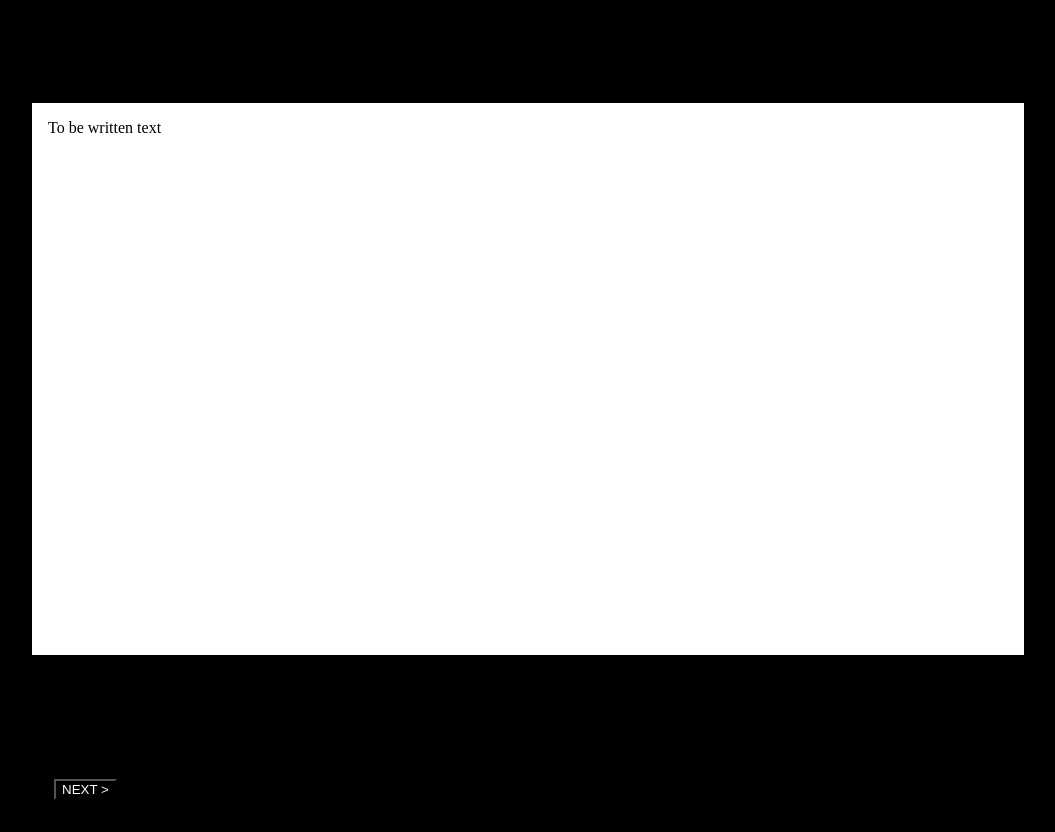
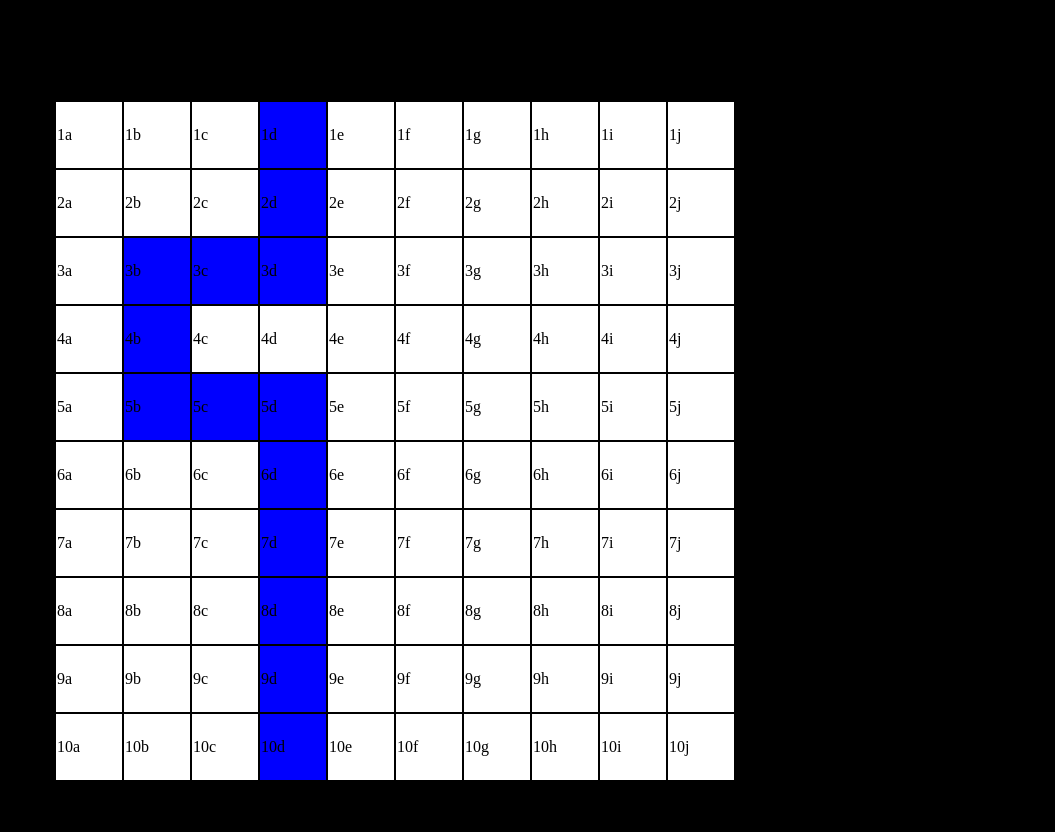
Before and after one commit to testler/CyberDefense, a plain HTML site: page index.html in a window 1280 px wide. Shown: the whole page, without its empty margins (112-1167 px from the left). Before the commit the page ends 800 px from the top, so only its background shows below. Drawn offline with Linux system fonts and the light colour scheme.

Commit message:
level 1 can generate

```diff
--- a/script.js
+++ b/script.js
@@ -16,8 +16,108 @@ class GameSesion{
         this.quadrantArray = [];
         this.gridSize = 10;
         }
+    getAdjacentTile(tileIndex, direction){
+        //return either the tile location if given both variables
+        //or returns all directions of a tile if just given first variable, will include space you came from
+        //
+        let rowIndex = "";
+        let columnIndex = "";
+        try{
+        if(tileIndex.length === 3){
+        rowIndex = tileIndex.slice(0,2) -1;
+        columnIndex = (tileIndex.charAt(3)).charCodeAt(0) - 97;
+        }else{
+        rowIndex = tileIndex.charAt(0) -1;
+        columnIndex = (tileIndex.charAt(1)).charCodeAt(0) - 97;
+        }
+        switch (direction) {
+            case "up":
+                if(rowIndex == 0) throw "No tile there";
+                return ((rowIndex) + tileIndex.charAt(1));
+                break;
+            case "down":
+                if(rowIndex == this.quadrantArray.length-1) throw "No tile there";
+                return ((rowIndex+2) + tileIndex.charAt(1));
+                break;
+            case "left":
+                if(columnIndex == 0) throw "No tile there";
+                return (tileIndex.charAt(0) + String.fromCharCode(columnIndex+96));
+                break;
+            case "right":
+                if(columnIndex == this.quadrantArray[rowIndex].length-1) throw "No tile there";
+                return (tileIndex.charAt(0) + String.fromCharCode(columnIndex+98));
+                break;
+
+            default:
+            let arrOfPossibleTiles = [];
+            if (rowIndex != 0) {//up
+                arrOfPossibleTiles.push("up");
+            }
+            if (rowIndex != this.quadrantArray.length-1) {//down
+                arrOfPossibleTiles.push("down");
+            }
+            if (columnIndex != 0) { //left
+                arrOfPossibleTiles.push("left");
+            }
+            if (columnIndex != this.quadrantArray[rowIndex].length-1) {//right
+                arrOfPossibleTiles.push("right");
+            }
+            return arrOfPossibleTiles;
+            //code that excutes without variables
+                break;
+        }//code that excutes with variables
+        }catch(err){
+            console.log(err);
+
+        }
+
+    }
     generateLevel(level){
+            //minium of 8x8 grid
+        let startTile = "";
+        let moves = [];
+        let lastTile = "";
+        let nextTile = ""
+        switch (level) {
+            case 1:
+                startTile = "1d"
+                moves = ["down", "down", "left", "left", "down", "down", "right", "right", "down", "down", "down"]
 
+                break;
+            case 2:
+
+                break;
+
+            case 3:
+
+                break;
+
+            case 4:
+
+                break;
+
+            case 5:
+
+                break;
+
+            default:
+                break;
+        }
+        document.getElementById(startTile).classList.add("path");
+        lastTile = startTile;
+        moves.forEach(move => {
+            nextTile = this.getAdjacentTile(lastTile, move);
+            document.getElementById(nextTile).classList.add("path");
+            lastTile = nextTile;
+        })
+        while(this.getAdjacentTile(lastTile).includes("down")) {
+            console.log(this.getAdjacentTile(lastTile).includes("down"));
+            nextTile = this.getAdjacentTile(lastTile, "down");
+            console.log(nextTile);
+            document.getElementById(nextTile).classList.add("path");
+            lastTile = nextTile;
+
+        }
     }
     gameStart(){
         let introText = "To be written text";
@@ -31,7 +131,6 @@ class GameSesion{
         introBox.open = true;
         // need to work on css for button location
         nextButton.addEventListener("click", (e) => this.mainGame());
-
     }
     LevelsStart(){
         if(document.querySelectorAll("#centeredDiv > *").length > 0){
@@ -53,18 +152,15 @@ class GameSesion{
                 document.querySelector("tr:last-child").appendChild(element);
             }
         }
-        console.log(this.quadrantArray);
+        this.generateLevel(1)
+        // this.startLevel();
+        // this.tutorial(); //hopefully will come back to this
 
-                this.generateLevel(1);
-                // this.startLevel();
-                // this.tutorial(); //hopefully will come back to this
+        // if(this.levelWins[0] === true){
+        //     this.generateLevel(2);
+        // }else{
 
-                if(this.levelWins[0] === true){
-                    this.generateLevel(2);
-                }else{
-
-                }
-                console.log("getting here");
+        // }
             }
     winnerScreen(){
     }
@@ -73,6 +169,6 @@ class GameSesion{
     }
 }
 let game1 = new GameSesion();
- game1.gameStart();
-// game1.LevelsStart();
+//  game1.gameStart();
+game1.LevelsStart();
 console.log("script loaded");
--- a/style.css
+++ b/style.css
@@ -29,3 +29,6 @@ td{
     height: 64px;
     width: 64px;
 }
+.path{
+    background-color: blue;
+}
```
